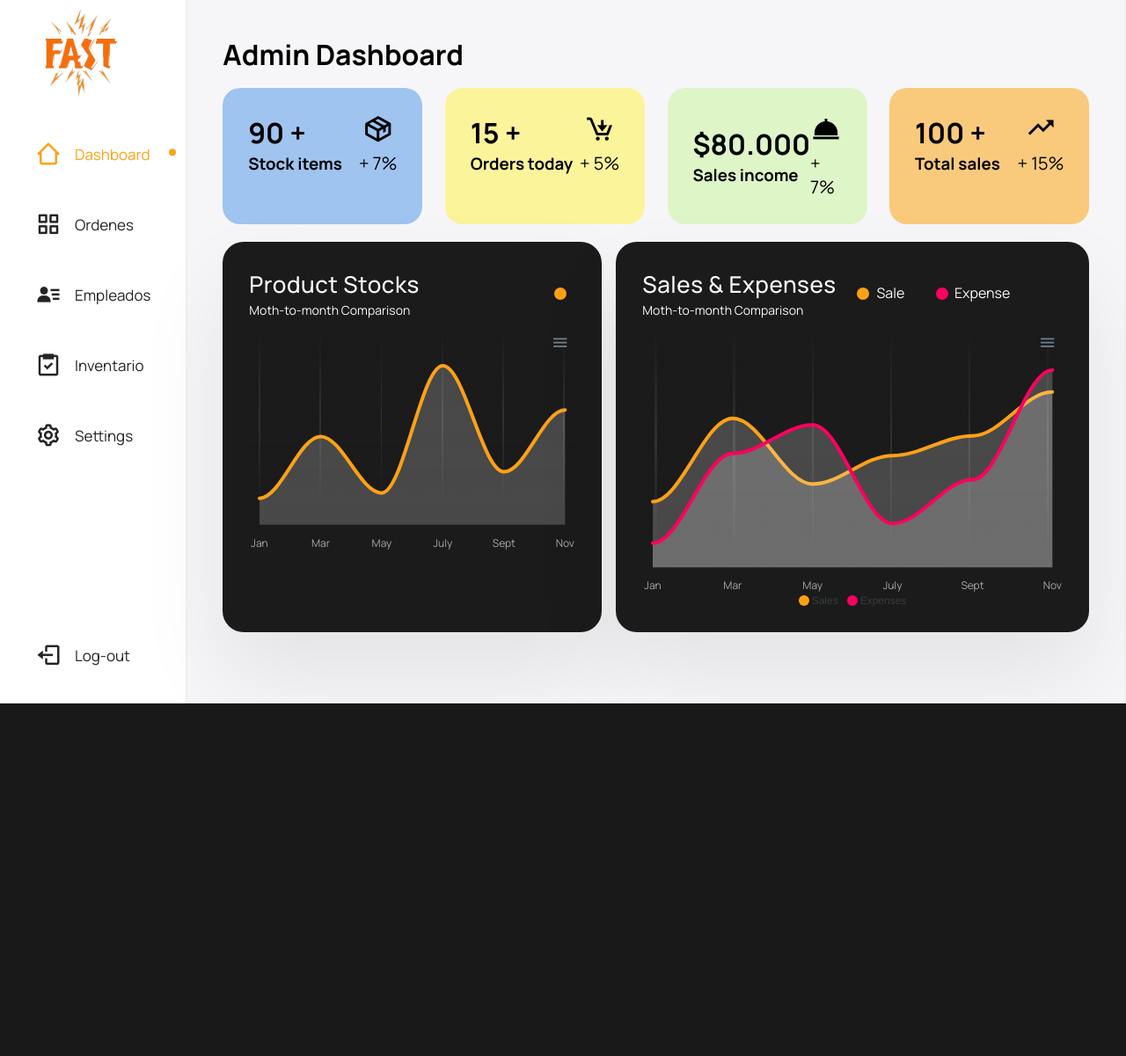
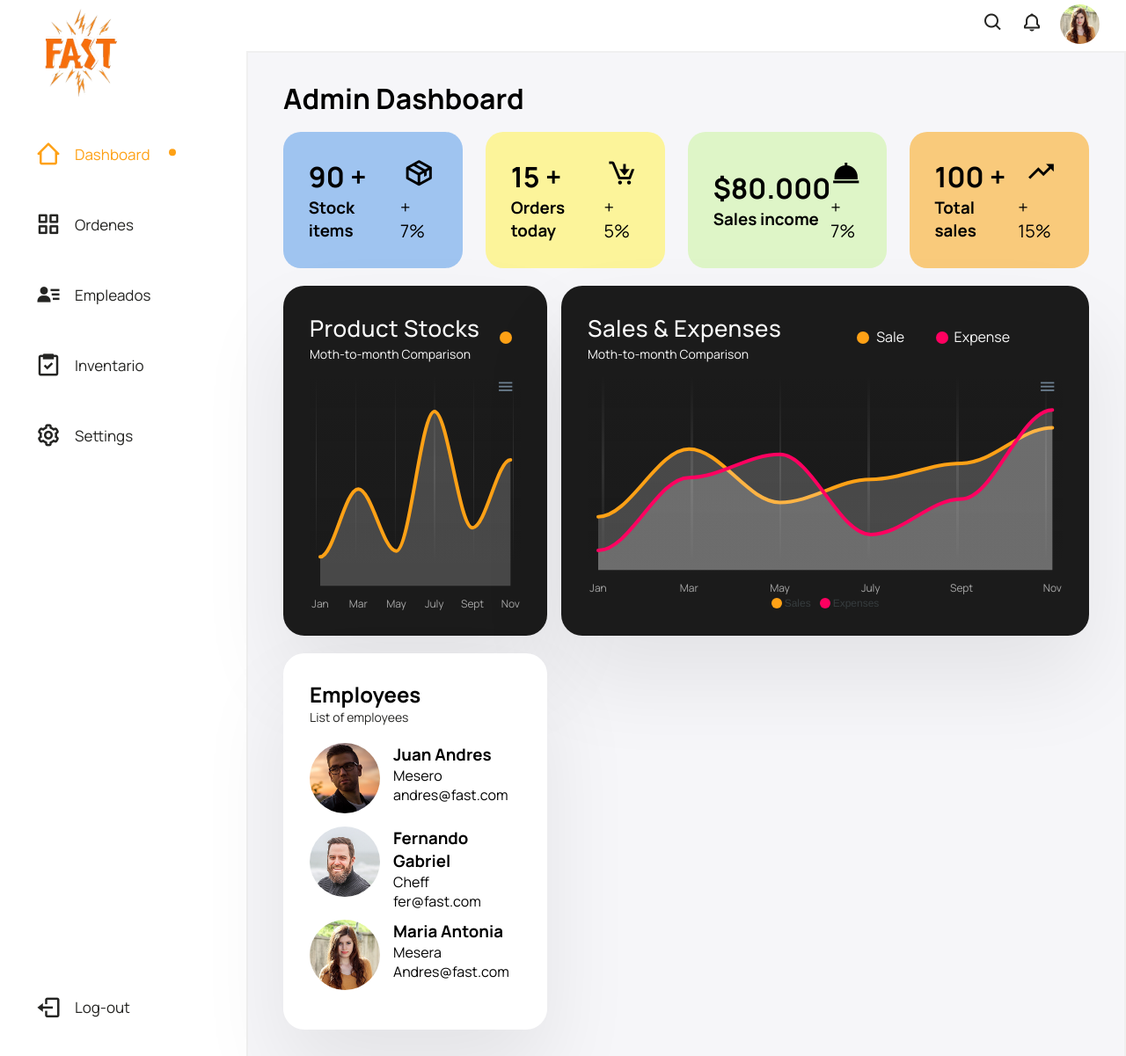
Before and after one commit to DevAndrewGx/FASAT-PROJECT, a PHP site: page / in a window 1280 px wide. Shown: the whole page at 88% size. Before the commit the page ends 800 px from the top, so only its background shows below. Run offline with PHP 8.4, Linux system fonts and the light colour scheme; some libraries are stand-ins or nearby versions.

Commit message:
Adding header and some updates

```diff
--- a/index.html
+++ b/index.html
@@ -12,6 +12,25 @@
 <body>
     <!-- ASIDE CONTAINER -->
     <div class="container">
+
+        <header>
+            <nav>
+                <ul class="items-right">
+                    <li>
+                        <a href="#"><i class='bx bx-search'></i></a>
+                    </li>
+
+                    <li>
+                        <a href="#"><i class='bx bx-bell'></i></a>
+                    </li>
+
+                    <li>
+                        <a href="#"><img src="views/imgs/avatar-02.jpg" alt="admin" width="60px"></a>
+                    </li>
+                </ul>
+            </nav>
+        </header>
+
         <aside class="left-section">
 
             <div class="sidebar">
@@ -52,10 +71,15 @@
 
             </div>
         </aside>
+
+
         <!-- END OF SIDEBAR -->
+        <!-- HEADER STYLES -->
+
 
         <!-- MAIN CONTENT -->
         <main>
+
             <h1>Admin Dashboard</h1>
             <!-- <header>
                 <button class="menu-btn" id="menu-open"></button>
@@ -180,6 +204,49 @@
                 </div>
             </div>
 
+            <div id="orders-employees">
+
+                <div class="employee">
+                    <h2>Employees</h2>
+                    <p id="list">List of employees</p>
+                    <div class="data-employee">
+                        <div class="img">
+                            <img src="views/imgs/avatar-17.jpg" alt="avatar-17">
+                        </div>
+                        <div class="info">
+                            <h3>Juan Andres</h3>
+                            <p>Mesero</p>
+                            <p>andres@fast.com</p>
+                        </div>
+
+                    </div>
+
+                    <div class="data-employee">
+                        <div class="img">
+                            <img src="views/imgs/avatar-13.jpg" alt="avatar-13">
+                        </div>
+                        <div class="info">
+                            <h3>Fernando Gabriel</h3>
+                            <p>Cheff</p>
+                            <p>fer@fast.com</p>
+                        </div>
+
+                    </div>
+
+                    <div class="data-employee">
+                        <div class="img">
+                            <img src="views/imgs/avatar-06.jpg" alt="avatar-06">
+                        </div>
+                        <div class="info">
+                            <h3>Maria Antonia</h3>
+                            <p>Mesera</p>
+                            <p>Andres@fast.com</p>
+                        </div>
+
+                    </div>
+                </div>
+            </div>
+
             <!-- <div class="separator">
                 <div class="info">
                     <h3>Admin Dashboard</h3>
@@ -191,6 +258,8 @@
                 </div>
             </div> -->
         </main>
+
+
     </div>
     <script src="https://cdn.jsdelivr.net/npm/apexcharts"></script>
     <script src="views/js/app.js"></script>
--- a/views/js/appChart.js
+++ b/views/js/appChart.js
@@ -23,7 +23,7 @@ let defaultOptions = {
             enabled: false,
         },
         width: "100%",
-        hight: 180,
+        height: 250,
         offsetY: 18,
     },
 
--- a/views/styles/style.css
+++ b/views/styles/style.css
@@ -30,7 +30,9 @@ i {
 
 .container {
     display: grid;
-    grid-template-columns: 0.5fr 3fr;
+    grid-template-columns: 280px 1fr;
+    grid-template-rows: 60px 1fr;
+    grid-template-areas: "side header" "side main";
     height: 100vh;
 }
 
@@ -39,6 +41,7 @@ i {
     flex-direction: column;
     justify-content: space-between;
     padding: 10px 40px 40px 40px;
+    grid-area: side;
 }
 
 .container .left-section .logo {
@@ -128,13 +131,45 @@ i {
     height: 8px;
 }
 
+header {
+    background: #fff;
+    border-bottom: 2px solid #f0f0f0;
+    grid-area: header;
+}
+
+header nav {
+    display: flex;
+    padding: 0 30px;
+    justify-content: end;
+    align-items: center;
+}
+
+header nav ul {
+    display: flex;
+    align-items: center;
+    gap: 20px;
+}
+
+header nav ul li {
+    list-style: none;
+}
+
+header ul li a img {
+    border-radius: 50%;
+    width: 45px;
+    margin-top: 5px;
+}
+
 /* STYLES FOR MAIN  */
 
 main {
+    width: 100%;
     border-right: 2px solid #f0f0f0;
     border-left: 2px solid #f0f0f0;
-    padding: 40px 40px 0 40px;
+    padding: 30px 40px 0 40px;
     background: var(--body-bg);
+    padding-bottom: 30px;
+    grid-area: main;
 }
 
 main .analyse {
@@ -196,10 +231,9 @@ main .analyse .progress .value p {
 }
 
 /* STYLES FOR CHART ANALYTICS MAIN CONTENT */
-
 main .charts-analytics {
     display: grid;
-    grid-template-columns: 0.8fr 1fr;
+    grid-template-columns: 1fr 2fr;
     gap: 1rem;
     margin-top: 20px;
 }
@@ -212,14 +246,14 @@ main .chart {
     box-shadow: 0 50px 100px rgb(0, 0, 0, 0.08);
 }
 
-/* main .chart:first-child {
-    width: 100%;
-    height: 400px;
-}
+/*
+main .chart:first-child {
+    grid-column-start: 2;
+    grid-column-end: 3;
+} */
 
-main .chart:nth-child(2) {
-    width: 100%;
-    height: 400px;
+/* main .chart:nth-child(2) {
+    grid-column: span 2;
 } */
 
 main .chart h2 {
@@ -421,3 +455,43 @@ body .apexcharts-tooltip.apexcharts-theme-light {
 .apexcharts-zaxlistoolttip-bottom.apexcharts-theme-light {
     display: none;
 }
+
+main #orders-employees {
+    display: grid;
+    grid-template-columns: 1fr 2fr;
+    gap: 1rem;
+    margin-top: 20px;
+}
+
+main #orders-employees .employee {
+    position: relative;
+    background: #fff;
+    padding: 30px;
+    border-radius: 24px;
+    box-shadow: 0 50px 100px rgb(0, 0, 0, 0.08);
+}
+
+main .employee .data-employee {
+    display: flex;
+    gap: 15px;
+    margin-bottom: 10px;
+}
+
+main .employee .data-employee img {
+    width: 80px;
+    border-radius: 50%;
+}
+
+main .employe h2 {
+    color: var(--secundary-color);
+    font-size: 26px;
+    font-weight: 500;
+    letter-spacing: 0.5px;
+    margin: 0 0 2px;
+}
+
+main .employee p#list {
+    color: var(--secundary-color);
+    font-size: 14px;
+    margin: 0 0 20px;
+}
```
Also changed, not shown: views/imgs/avatar-02.jpg (added), views/imgs/avatar-03.jpg (added), views/imgs/avatar-04.jpg (added), views/imgs/avatar-06.jpg (added), views/imgs/avatar-13.jpg (added), views/imgs/avatar-17.jpg (added).
